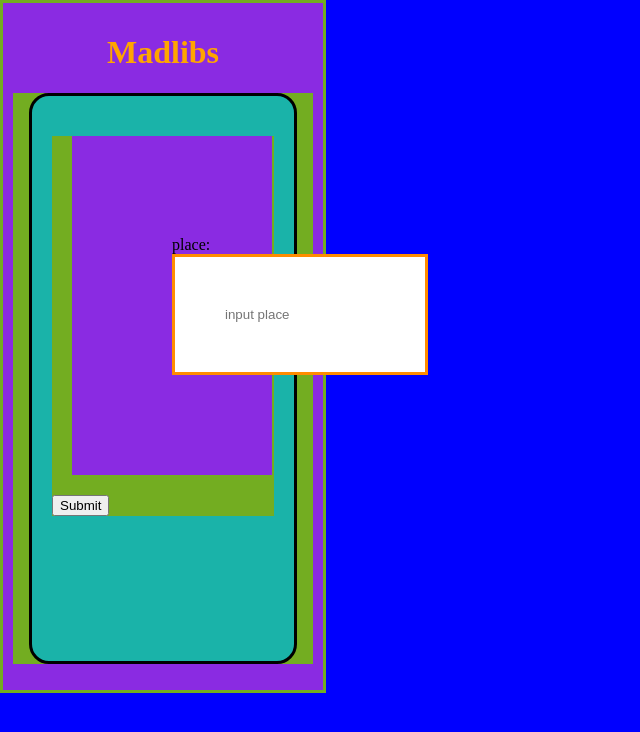
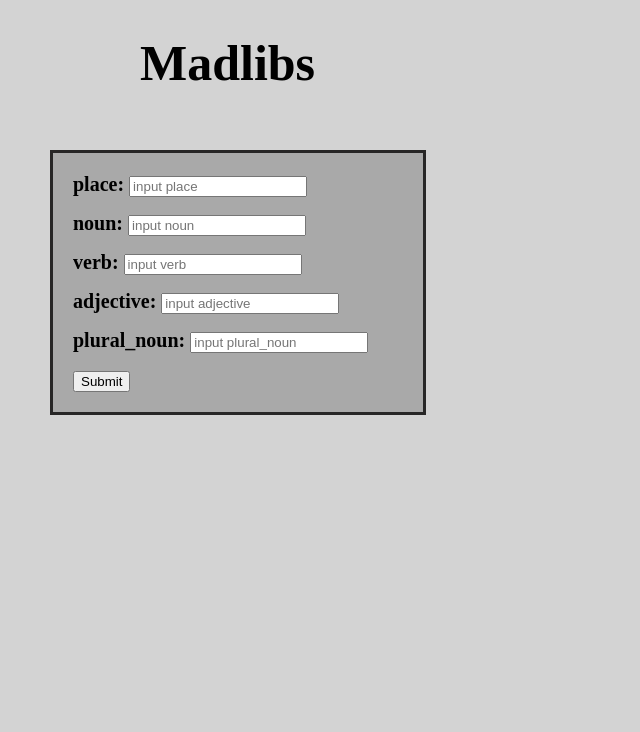
Before and after one commit to kicamSM/my-flask-madlibs, a Flask app: page / in a window 1280 px wide. Shown: the top 732 px of the page, without its empty margins (0-640 px from the left). Run offline with Flask 2, Linux system fonts and the light colour scheme.

Commit message:
second commit

```diff
--- a/app.py
+++ b/app.py
@@ -1,5 +1,6 @@
-from flask import Flask, render_template
+from flask import Flask, render_template, request
 from flask_debugtoolbar import DebugToolbarExtension
+from stories import story
 
 app = Flask(__name__)
 
@@ -8,4 +9,13 @@ debug = DebugToolbarExtension(app)
 
 @app.route("/")
 def home_page():
-     return render_template('home.html')
+    """displaying the form"""
+    prompts = story.prompts
+    return render_template('form.html', prompts=prompts)
+
+@app.route("/story")
+def show_story():
+    """displaying the story"""
+    text = story.generate(request.args)
+
+    return render_template('home.html', text=text)
--- a/static/app.css
+++ b/static/app.css
@@ -1,59 +1,37 @@
 body {
     padding: 0;
     margin: 0;
-    background-color: blue;
+    background-color: lightgray;
 }
-
 h1 {
-    text-align: center;
-    color: orange;
-}
-
-#form-container {
-    display: absolute;
-    background-color: rgb(26, 179, 169);
-    border-radius: 20px;
-    height: 525px;
-    margin: 1em;
-    border: 3px solid black;
-}
-
-
-#form {
-    background-color: #73AD21;
+    color: black;
+    font-size: 50px;
+    margin-left: 140px;
 }
 
 input {
-    border: 3px solid darkorange;
-    padding: 50px;
-    width: 150px;
+    width: 170px
 }
 
-.input-container {
-    background-color: blueviolet;
-    padding: 100px;
-}
-
-#content {
-    margin: auto;
+#form {
     position: absolute;
-    left: 0px;
-    width: 300px;
-    border: 3px solid #73AD21;
+    border: 3px solid rgb(39, 38, 38);
+    top: 150px;
+    left: 50px;
+    width: 350px;
     padding: 10px;
-    background-color: blueviolet;
-}
-
-.main {
-    background-color: #73AD21;
+    background-color: darkgrey
 }
 
 
 div {
-    margin: 20px;
-    padding: 20px;
+    margin: 5px;
+    padding: 5px;
+    font-size: 20px;
+    font-weight: 600;
 }
 
-form {
-    background-color: orange;
+p {
+    font-size: 18px;
+    margin-left: 20px;
 }
--- a/templates/form.html
+++ b/templates/form.html
@@ -1,7 +1,19 @@
 {% extends 'base.html' %}
 
-{% block title %}Form{% endblock %}
+{% block title %}Home{% endblock %}
 
 {% block content %}
-
+<h1>Madlibs</h1>
+<main class="main">
+    <form action="/story" id="form">
+        {% for prompt in prompts %}
+        <div>{{ prompt }}:
+            <input name="{{ prompt }}"  placeholder="input {{ prompt }}">
+        </div>
+        {% endfor %}
+        <div>
+        <button>Submit</button>
+        </div>
+    </form>
+</main>
 {% endblock %}
--- a/templates/home.html
+++ b/templates/home.html
@@ -1,31 +1,8 @@
 {% extends 'base.html' %}
 
-{% block title %}Home{% endblock %}
+{% block title %}Madlibs{% endblock %}
 
 {% block content %}
-<h1>Madlibs</h1>
-<main class="main">
-    <div id="form-container">
-        <form action="/home" id="form" background>
-            <div class="input-container">place:
-                <input type="text" placeholder="input place" name="place" class="input">
-            </div>
-            <!-- <div>noun:
-            <input type="text" placeholder="input noun" name="noun">
-            </div>
-            <div>verb:
-            <input type="text" placeholder="input verb" name="verb">
-            </div>
-            <div>adjective:
-            <input type="text" placeholder="input adjective" name="adjective">
-            </div>
-            <div>plural noun:
-            <input type="text" placeholder="input plural noun" name="plural_noun">
-            </div>
-            <div>  -->
-            <button>Submit</button>
-            </div>
-        </form>
-    </div>
-</main>
+    <h1>Your Story</h1>
+    <p>{{ text }}</p>
 {% endblock %}
```
